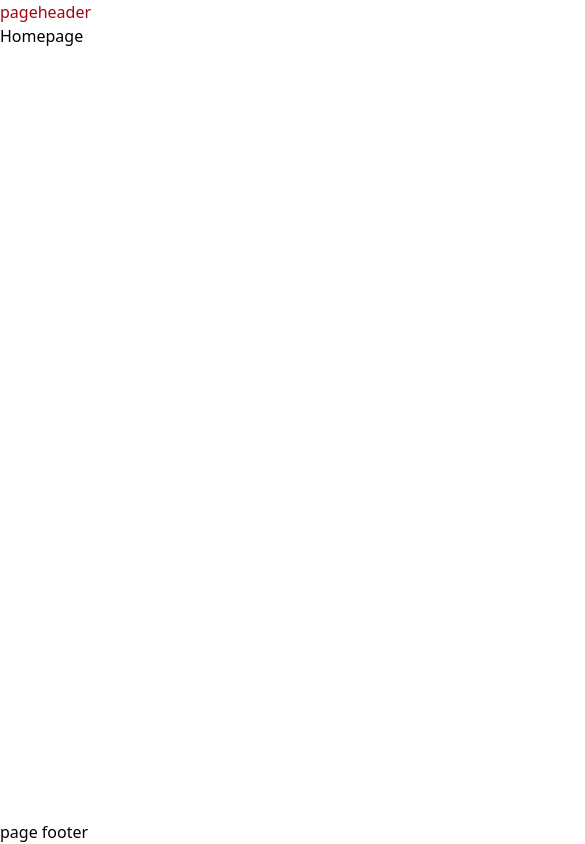
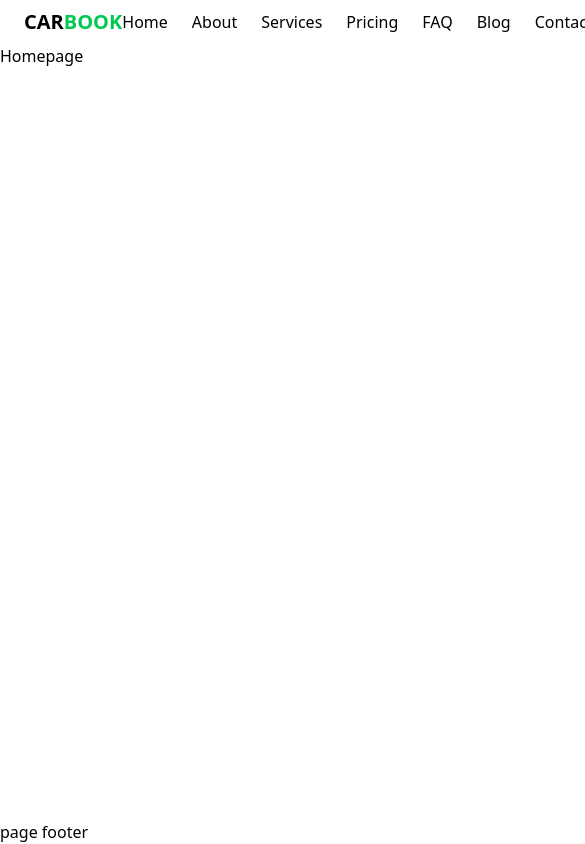
Before and after one commit to siddiqfathurahman/cars-vue, a Vue app: page / in a window 390 px wide. Shown: the whole page, 585 px wide, since content can reach past the window. Built offline with nearby package versions, Linux system fonts and the light colour scheme.

Commit message:
refactor: update PageHeader and PageFooter components; add PageLogo component

```diff
--- a/src/components/PageFooter.vue
+++ b/src/components/PageFooter.vue
@@ -4,7 +4,7 @@
 
 <script>
 export default {
-    name: 'PageFooter',
+
 }
 </script>
 
--- a/src/components/PageHeader.vue
+++ b/src/components/PageHeader.vue
@@ -1,11 +1,36 @@
 <template>
-  <h1 class="text-red-800">pageheader</h1>
+  <header class="flex justify-center px-6 p-2">
+    <div class="flex justify-between items-center w-full md:w-5/6 md:relative z-50">
+      <PageLogo />
+      <nav class="space-x-6">
+        <router-link
+          v-for="link in links"
+          :key="link.name"
+          :to="link.path"
+          class="{'active-link': route.path === link.path}"
+          >{{ link.name }}
+        </router-link>
+      </nav>
+    </div>
+  </header>
+
 </template>
 
-<script>
-export default {
-  name: 'PageHeader',
-}
+<script setup>
+import PageLogo from "./composables/PageLogo.vue"
+import { useRoute } from "vue-router";
+
+const route = useRoute()
+
+const links = [
+  { name: "Home", path: "/" },
+  { name: "About", path: "/about" },
+  { name: "Services", path: "/services" },
+  { name: "Pricing", path: "/pricing" },
+  { name: "FAQ", path: "/faq" },
+  { name: "Blog", path: "/blog" },
+  { name: "Contact", path: "/contact" },
+]
 </script>
 
 <style>
--- /dev/null
+++ b/src/components/composables/PageLogo.vue
@@ -0,0 +1,46 @@
+<template>
+  <router-link to="/">
+    <h1 class="upercase text-xl font-bold curdor-pointer">
+        <span>CAR</span>
+        <span class="text-green-500">BOOK</span>
+    </h1>
+  </router-link>
+</template>
+
+<script>
+import { onBeforeMount, onMounted, ref } from 'vue'
+import { computed } from 'vue'
+export default {
+    setup() {
+        const isScrolled = ref(false)
+        const isMobile = ref(window.interWidth < 760 )
+
+        const handleScroll = () => {
+            isScrolled.value = window.scrollY > 50
+        }
+
+        onMounted (() => {
+            window.addEventListener('scroll', handleScroll)
+        })
+
+        onBeforeMount(() => {
+            window.removeEventListener('scroll', handleScroll)
+        })
+
+        const carClass = computed(() => {
+            if(isMobile.value) return "text-black"
+            return isScrolled.value ? "text-black" : "text-white"
+        })
+
+        return {
+            isScrolled,
+            isMobile,
+            carClass
+        }
+    },
+}
+</script>
+
+<style>
+
+</style>
```
